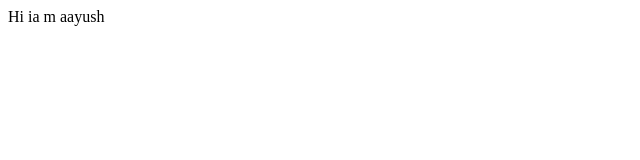
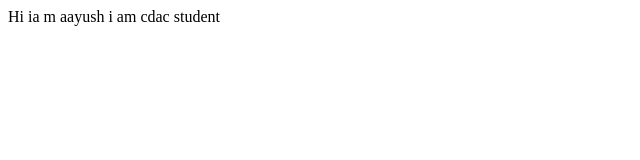
Before and after one commit to aayushch13/Makerhelper, a plain HTML site: page index.html in a window 1280 px wide. Shown: the whole page, without its empty margins (0-640 px from the left). Drawn offline with Linux system fonts and the light colour scheme.

Commit message:
Update index.html

```diff
--- a/index.html
+++ b/index.html
@@ -7,5 +7,6 @@
 </head>
 <body>
     Hi ia m aayush
+    i am cdac student
 </body>
 </html>
```
